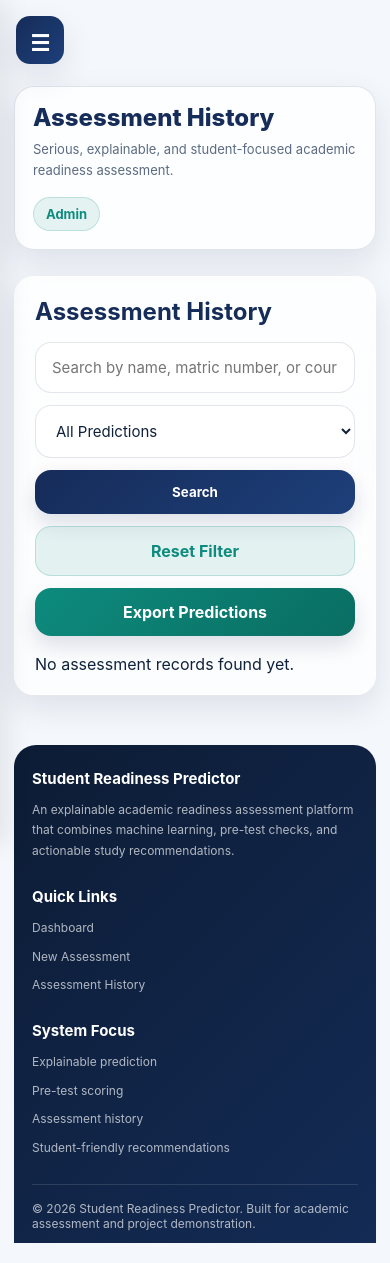
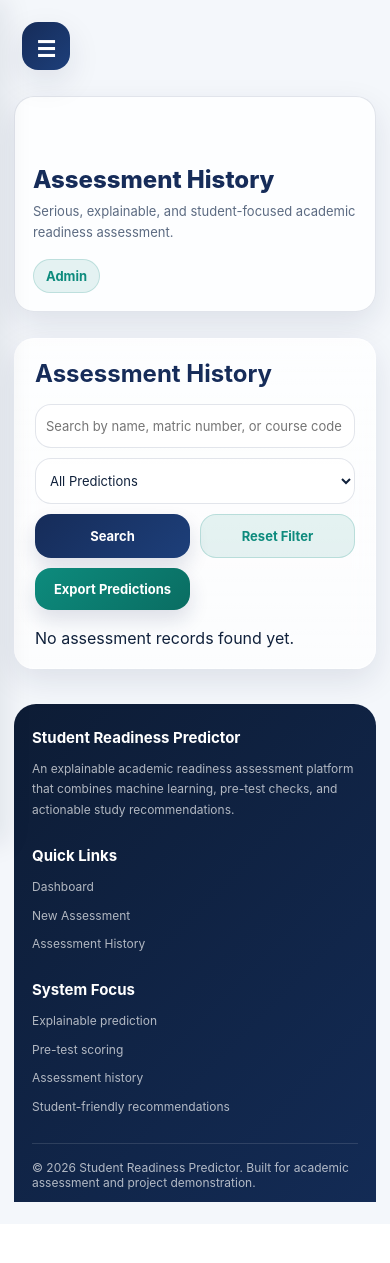
Before and after one commit to Lobbylings/student-readiness-predictor, a Flask app: page /history in a window 390 px wide. After the commit the page ends 1202 px from the top, so only its background shows below. Run offline with Flask 3, Linux system fonts and the light colour scheme; the visitor is signed in with stand-in values (Sample User, id 1); data comes from the database, SQL or seed files in the repository; data that the repository does not hold is empty; parts of the project's set-up code (start-up, migrations or seed data) failed here and were passed over.

Commit message:
Improve profile settings and mobile responsiveness

```diff
--- a/static/style.css
+++ b/static/style.css
@@ -1182,3 +1182,115 @@ button:hover {
 .sidebar-icon-btn:hover {
     background: rgba(255,255,255,0.2);
 }
+
+/* =========================
+   FINAL MOBILE UI PATCH
+========================= */
+
+@media (max-width: 768px) {
+    .mobile-menu-btn {
+        top: 22px;
+        left: 22px;
+        width: 48px;
+        height: 48px;
+        border-radius: 16px;
+    }
+
+    .main-content {
+        padding: 96px 14px 22px;
+    }
+
+    .topbar {
+        margin-left: 0;
+        padding-top: 70px;
+    }
+
+    .hero-actions {
+        grid-template-columns: repeat(2, 1fr);
+    }
+
+    .hero-actions .btn {
+        width: 100%;
+        padding: 13px 10px;
+        font-size: 13px;
+        text-align: center;
+        line-height: 1.3;
+    }
+
+    .stats-grid {
+        grid-template-columns: repeat(3, 1fr);
+        gap: 10px;
+    }
+
+    .stat-card {
+        padding: 16px 10px;
+        min-height: 110px;
+    }
+
+    .stat-label {
+        font-size: 11px;
+        line-height: 1.3;
+    }
+
+    .stat-card h3 {
+        font-size: 24px;
+    }
+
+    .hero-panel h2 {
+        font-size: 24px;
+    }
+
+    .hero-panel p {
+        font-size: 13px;
+    }
+
+    .card h2 {
+        font-size: 24px;
+    }
+
+    .filter-form {
+        grid-template-columns: repeat(2, 1fr);
+        gap: 10px;
+    }
+
+    .filter-form input,
+    .filter-form select,
+    .filter-form .btn,
+    .filter-form button {
+        width: 100%;
+        max-width: 100%;
+        font-size: 13px;
+        padding: 13px 10px;
+    }
+
+    .filter-form input,
+    .filter-form select {
+        grid-column: 1 / -1;
+    }
+
+    .site-footer {
+        margin-top: 35px;
+    }
+}
+
+@media (max-width: 430px) {
+    .stats-grid {
+        grid-template-columns: repeat(3, 1fr);
+    }
+
+    .stat-card {
+        padding: 14px 8px;
+    }
+
+    .stat-label {
+        font-size: 10px;
+    }
+
+    .stat-card h3 {
+        font-size: 22px;
+    }
+
+    .hero-actions {
+        grid-template-columns: 1fr 1fr;
+    }
+}
```
